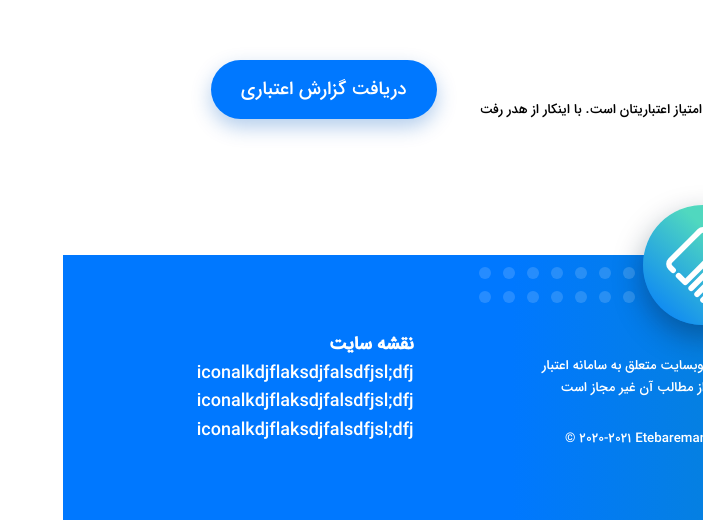
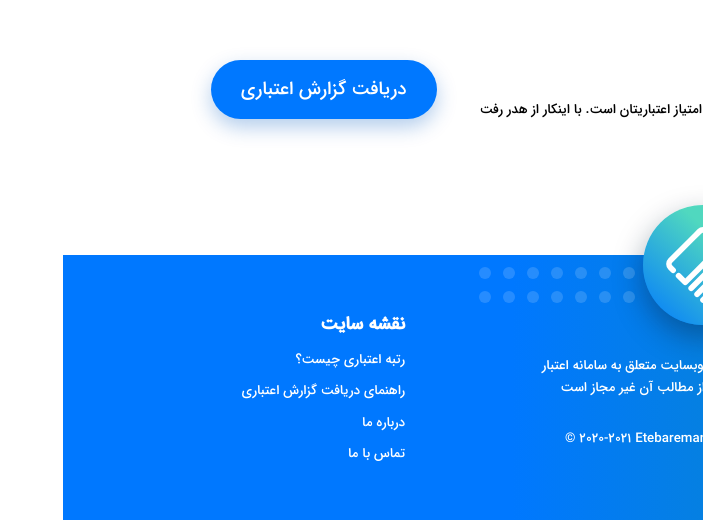
Before and after one commit to tahashajarian/nextjs-playground, a Next.js app: page / in a window 1280 px wide. Shown: the part 3778-4298 px from the top of the page, without its empty margins (577-1280 px from the left). Built offline with nearby package versions, Linux system fonts and the light colour scheme.

Commit message:
finish footer

```diff
--- a/components/footer/footer.module.scss
+++ b/components/footer/footer.module.scss
@@ -13,10 +13,23 @@
     @include flex();
     > div {
       @include flex-column();
-
-      margin: 0 5%;
+      width: 100%;
       > ul {
         list-style: none;
+        li {
+          margin-top: 10px;
+          font-size: $smFontSize;
+          @include flex();
+          justify-content: flex-start;
+          img {
+            margin-left: 15px;
+          }
+          > span {
+            > span:first-child {
+              margin-right: 15px;
+            }
+          }
+        }
       }
     }
   }
--- a/components/footer/footer.tsx
+++ b/components/footer/footer.tsx
@@ -1,7 +1,6 @@
 import React from "react";
 import style from "./footer.module.scss";
-import Image from "next/image";
-
+import { pages } from "../layout/layout.tsx";
 interface Props {
   pages: any[];
 }
@@ -14,16 +13,22 @@ export const Footer = (props: Props) => {
           <ul>
             <span className={style.title}>تماس با ما</span>
             <li>
-              <span>icon</span>
-              <span className={"text"}>alkdjflaksdjfalsdfjsl;dfj</span>
+              <img src="/images/email.svg" />
+              <span className={"text"}>info@etebareman.ir</span>
             </li>
             <li>
-              <span>icon</span>
-              <span className={"text"}>alkdjflaksdjfalsdfjsl;dfj</span>
+              <img src="/images/phone.svg" />
+              <span className={"text"}>
+                <span>۰۹۲۱-۳۳۴۴۵۵۰</span>
+                <span>۰۲۱-۲۲۲۴۵۷۸۲</span>
+              </span>
             </li>
             <li>
-              <span>icon</span>
-              <span className={"text"}>alkdjflaksdjfalsdfjsl;dfj</span>
+              <img src="/images/phone.svg" />
+              <span className={"text"}>
+                تهران. میدان آرژانتین. گاندی ۱ . انتهای خیابان. شرکت رتبه بندی و
+                اعتبار سنجی اعتبار من
+              </span>
             </li>
           </ul>
         </div>
@@ -44,18 +49,12 @@ export const Footer = (props: Props) => {
         <div>
           <ul>
             <span className={style.title}>نقشه سایت</span>
-            <li>
-              <span>icon</span>
-              <span className={"text"}>alkdjflaksdjfalsdfjsl;dfj</span>
-            </li>
-            <li>
-              <span>icon</span>
-              <span className={"text"}>alkdjflaksdjfalsdfjsl;dfj</span>
-            </li>
-            <li>
-              <span>icon</span>
-              <span className={"text"}>alkdjflaksdjfalsdfjsl;dfj</span>
-            </li>
+            {pages.map((page) => (
+              <li>
+                <span></span>
+                <span className={"text"}>{page.title}</span>
+              </li>
+            ))}
           </ul>
         </div>
       </div>
```
Also changed, not shown: containers/home/home.tsx (renamed from containers/home/home.js), public/images/email.svg (added), public/images/phone.svg (added).
